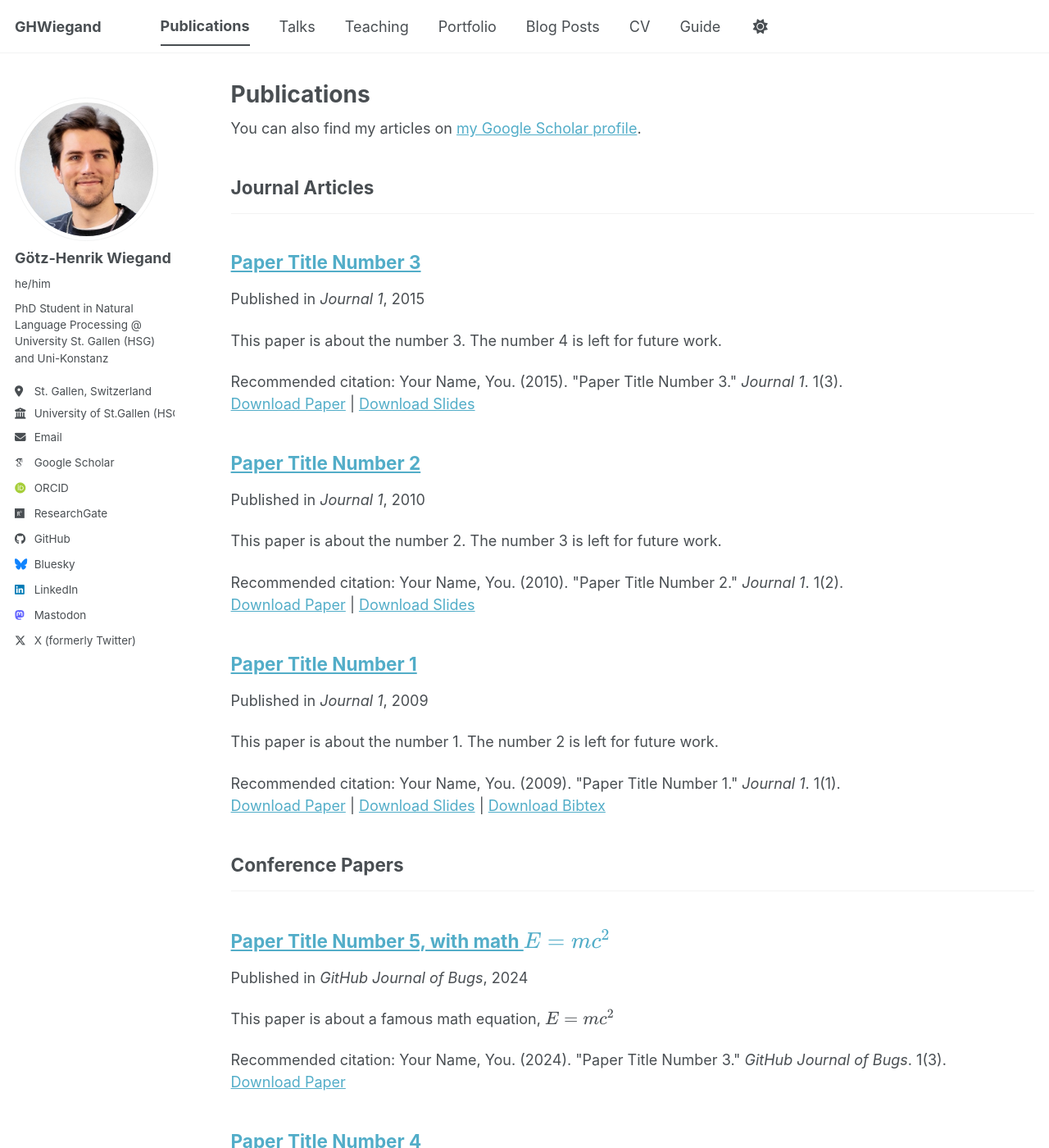
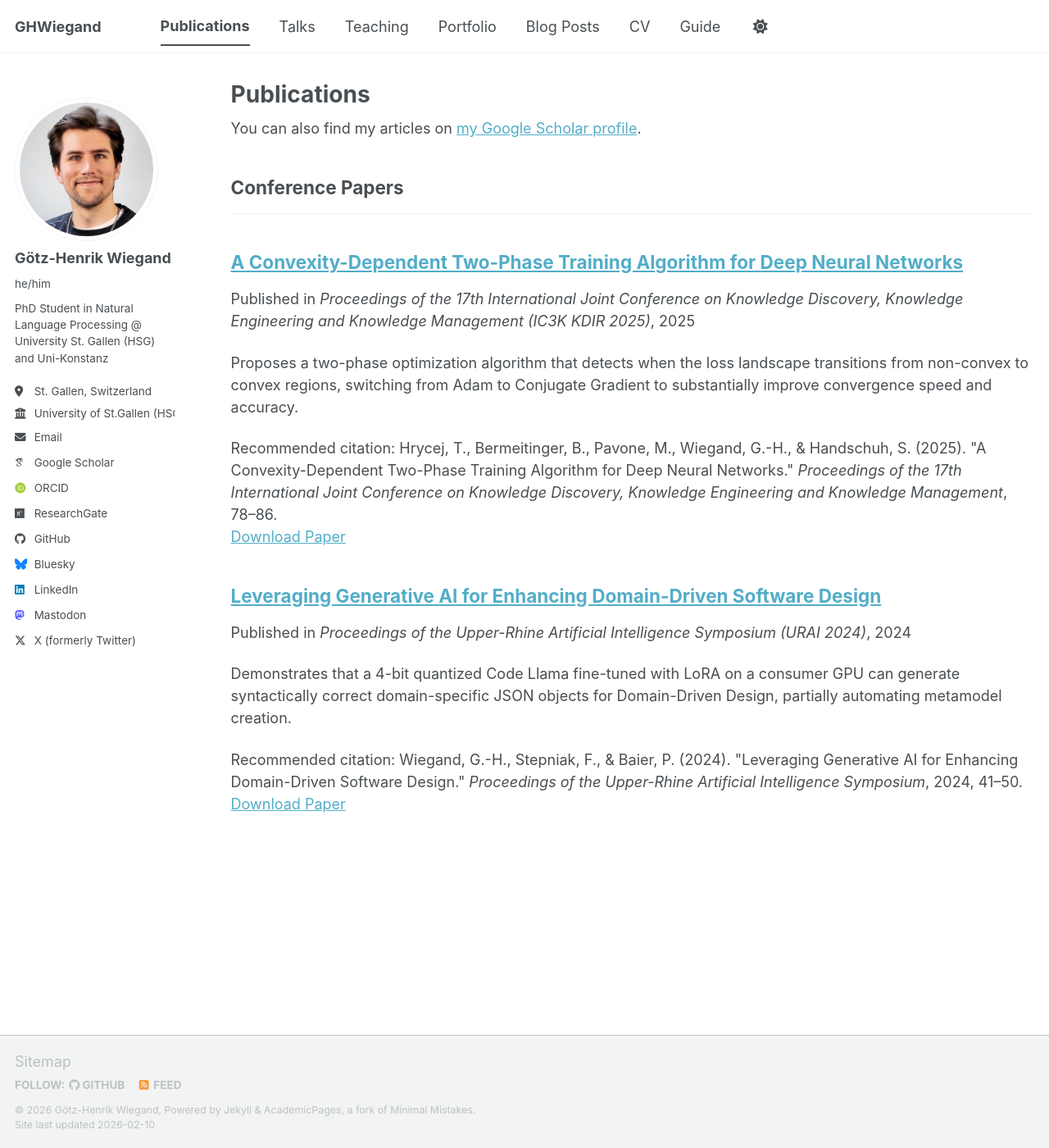
Before and after one commit to ghwiegand/ghwiegand.github.io, a Jekyll site: the page built from _pages/publications.html, in a window 1280 px wide and 1400 px high. Shown: the whole window at 82% size. Built offline with Jekyll 4.4.1, drawn with Linux system fonts in a browser that asks for light colours; some web fonts are replaced; a script bundle is joined from its source files by our own code; library files that are not in the unit come from our copies; some of the changed text lies outside the part shown.

Commit message:
update Publications

```diff
--- a/_publications/2009-10-01-paper-title-number-1.md
+++ /dev/null
@@ -1,14 +0,0 @@
----
-title: "Paper Title Number 1"
-collection: publications
-category: manuscripts
-permalink: /publication/2009-10-01-paper-title-number-1
-excerpt: 'This paper is about the number 1. The number 2 is left for future work.'
-date: 2009-10-01
-venue: 'Journal 1'
-slidesurl: 'https://academicpages.github.io/files/slides1.pdf'
-paperurl: 'https://academicpages.github.io/files/paper1.pdf'
-bibtexurl: 'https://academicpages.github.io/files/bibtex1.bib'
-citation: 'Your Name, You. (2009). &quot;Paper Title Number 1.&quot; <i>Journal 1</i>. 1(1).'
----
-The contents above will be part of a list of publications, if the user clicks the link for the publication than the contents of section will be rendered as a full page, allowing you to provide more information about the paper for the reader. When publications are displayed as a single page, the contents of the above "citation" field will automatically be included below this section in a smaller font.
--- a/_publications/2010-10-01-paper-title-number-2.md
+++ /dev/null
@@ -1,14 +0,0 @@
----
-title: "Paper Title Number 2"
-collection: publications
-category: manuscripts
-permalink: /publication/2010-10-01-paper-title-number-2
-excerpt: 'This paper is about the number 2. The number 3 is left for future work.'
-date: 2010-10-01
-venue: 'Journal 1'
-slidesurl: 'https://academicpages.github.io/files/slides2.pdf'
-paperurl: 'https://academicpages.github.io/files/paper2.pdf'
-citation: 'Your Name, You. (2010). &quot;Paper Title Number 2.&quot; <i>Journal 1</i>. 1(2).'
----
-
-The contents above will be part of a list of publications, if the user clicks the link for the publication than the contents of section will be rendered as a full page, allowing you to provide more information about the paper for the reader. When publications are displayed as a single page, the contents of the above "citation" field will automatically be included below this section in a smaller font.
--- a/_publications/2015-10-01-paper-title-number-3.md
+++ /dev/null
@@ -1,14 +0,0 @@
----
-title: "Paper Title Number 3"
-collection: publications
-category: manuscripts
-permalink: /publication/2015-10-01-paper-title-number-3
-excerpt: 'This paper is about the number 3. The number 4 is left for future work.'
-date: 2015-10-01
-venue: 'Journal 1'
-slidesurl: 'https://academicpages.github.io/files/slides3.pdf'
-paperurl: 'https://academicpages.github.io/files/paper3.pdf'
-citation: 'Your Name, You. (2015). &quot;Paper Title Number 3.&quot; <i>Journal 1</i>. 1(3).'
----
-
-The contents above will be part of a list of publications, if the user clicks the link for the publication than the contents of section will be rendered as a full page, allowing you to provide more information about the paper for the reader. When publications are displayed as a single page, the contents of the above "citation" field will automatically be included below this section in a smaller font.
--- /dev/null
+++ b/_publications/2024-10-29-leveraging-generative-ai-ddd.md
@@ -0,0 +1,17 @@
+---
+title: "Leveraging Generative AI for Enhancing Domain-Driven Software Design"
+collection: publications
+category: conferences
+permalink: /publication/2024-10-29-leveraging-generative-ai-ddd
+excerpt: 'Demonstrates that a 4-bit quantized Code Llama fine-tuned with LoRA on a consumer GPU can generate syntactically correct domain-specific JSON objects for Domain-Driven Design, partially automating metamodel creation.'
+date: 2024-10-29
+venue: 'Proceedings of the Upper-Rhine Artificial Intelligence Symposium (URAI 2024)'
+paperurl: 'https://arxiv.org/abs/2601.20909'
+citation: 'Wiegand, G.-H., Stepniak, F., &amp; Baier, P. (2024). &quot;Leveraging Generative AI for Enhancing Domain-Driven Software Design.&quot; <i>Proceedings of the Upper-Rhine Artificial Intelligence Symposium</i>, 2024, 41–50.'
+---
+
+**Authors:** Götz-Henrik Wiegand, Filip Stepniak, Patrick Baier
+
+**ORCID:** [0009-0009-0392-056X](https://orcid.org/0009-0009-0392-056X) | **arXiv:** [2601.20909](https://arxiv.org/abs/2601.20909) | **DOI:** [10.60643/URAI.V2024P41](https://doi.org/10.60643/URAI.V2024P41)
+
+**Abstract:** Domain-Driven Design (DDD) is a key framework for developing customer-oriented software, focusing on the precise modeling of an application's domain. Traditionally, metamodels that describe these domains are created manually by system designers, forming the basis for iterative software development. This paper explores the partial automation of metamodel generation using generative AI, particularly for producing domain-specific JSON objects. By training a model on real-world DDD project data, we demonstrate that generative AI can produce syntactically correct JSON objects based on simple prompts, offering significant potential for streamlining the design process. To address resource constraints, the AI model was fine-tuned on a consumer-grade GPU using a 4-bit quantized version of Code Llama and Low-Rank Adaptation (LoRA). Despite limited hardware, the model achieved high performance, generating accurate JSON objects with minimal post-processing. This research illustrates the viability of incorporating generative AI into the DDD process, improving efficiency and reducing resource requirements, while also laying the groundwork for further advancements in AI-driven software development.
--- a/_publications/2025-06-08-paper-title-number-5.md
+++ /dev/null
@@ -1,13 +0,0 @@
----
-title: "Paper Title Number 5, with math $$E=mc^2$$"
-collection: publications
-category: conferences
-permalink: /publication/2024-02-17-paper-title-number-4
-excerpt: 'This paper is about a famous math equation, $$E=mc^2$$'
-date: 2024-02-17
-venue: 'GitHub Journal of Bugs'
-paperurl: 'https://academicpages.github.io/files/paper3.pdf'
-citation: 'Your Name, You. (2024). &quot;Paper Title Number 3.&quot; <i>GitHub Journal of Bugs</i>. 1(3).'
----
-
-Using [MathJax](https://www.mathjax.org/) in the description is supported - $$E=mc^2$$ - however, the use must be mindful that the default delimiters are `$$...$$` and `\\[...\\]` which differs from the `$...$` that is typically expected.
--- /dev/null
+++ b/_publications/2025-10-22-convexity-dependent-two-phase-training.md
@@ -0,0 +1,19 @@
+---
+title: "A Convexity-Dependent Two-Phase Training Algorithm for Deep Neural Networks"
+collection: publications
+category: conferences
+permalink: /publication/2025-10-22-convexity-dependent-two-phase-training
+excerpt: 'Proposes a two-phase optimization algorithm that detects when the loss landscape transitions from non-convex to convex regions, switching from Adam to Conjugate Gradient to substantially improve convergence speed and accuracy.'
+date: 2025-10-22
+venue: 'Proceedings of the 17th International Joint Conference on Knowledge Discovery, Knowledge Engineering and Knowledge Management (IC3K KDIR 2025)'
+paperurl: 'https://arxiv.org/abs/2510.25366'
+citation: 'Hrycej, T., Bermeitinger, B., Pavone, M., Wiegand, G.-H., &amp; Handschuh, S. (2025). &quot;A Convexity-Dependent Two-Phase Training Algorithm for Deep Neural Networks.&quot; <i>Proceedings of the 17th International Joint Conference on Knowledge Discovery, Knowledge Engineering and Knowledge Management</i>, 78–86.'
+---
+
+**Best Paper Award**
+
+**Authors:** Tomas Hrycej, Bernhard Bermeitinger, Massimo Pavone, Götz-Henrik Wiegand, Siegfried Handschuh
+
+**ORCID:** [0009-0009-0392-056X](https://orcid.org/0009-0009-0392-056X) | **arXiv:** [2510.25366](https://arxiv.org/abs/2510.25366) | **DOI:** [10.5220/0013696100004000](https://doi.org/10.5220/0013696100004000)
+
+**Abstract:** The key task of machine learning is to minimize the loss function that measures the model fit to the training data. The numerical methods to do this efficiently depend on the properties of the loss function. The most decisive among these properties is the convexity or non-convexity of the loss function. The fact that the loss function can have, and frequently has, non-convex regions has led to a widespread commitment to non-convex methods such as Adam. However, a local minimum implies that, in some environment around it, the function is convex. In this environment, second-order minimizing methods such as the Conjugate Gradient (CG) give a guaranteed superlinear convergence. We propose a novel framework grounded in the hypothesis that loss functions in real-world tasks swap from initial non-convexity to convexity towards the optimum. This is a property we leverage to design an innovative two-phase optimization algorithm. The presented algorithm detects the swap point by observing the gradient norm dependence on the loss. In these regions, non-convex (Adam) and convex (CG) algorithms are used, respectively. Computing experiments confirm the hypothesis that this simple convexity structure is frequent enough to be practically exploited to substantially improve convergence and accuracy.
```
Also changed, not shown: _pages/about.md (+1 -1 lines), _publications/2024-02-17-paper-title-number-4.md (deleted, +0 -13 lines).
